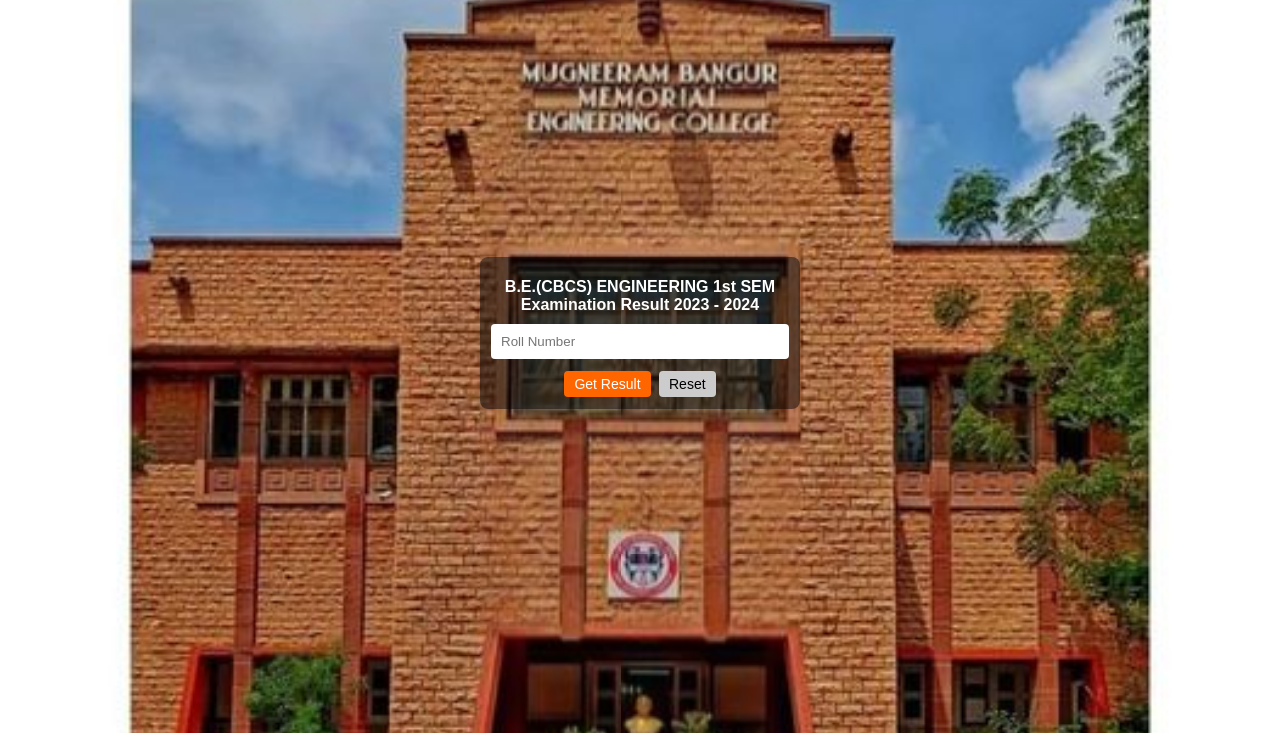
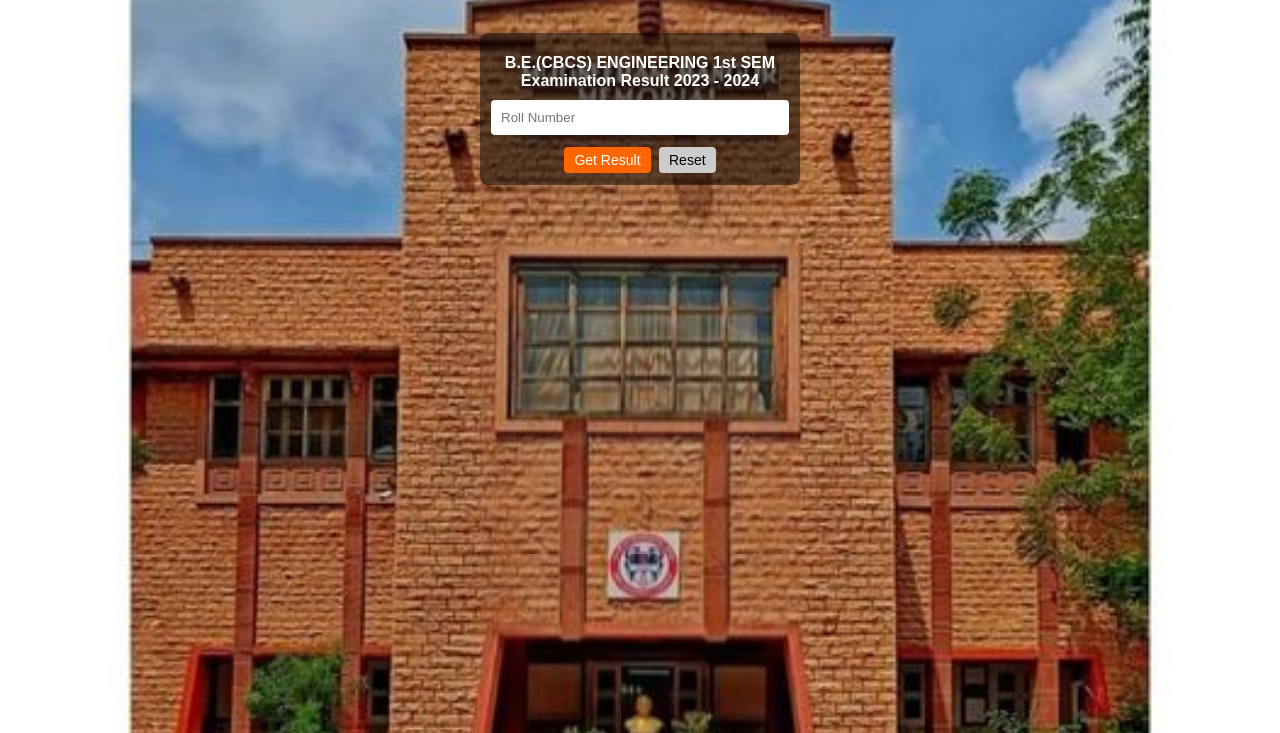
Before and after one commit to SANJAY-SUTHAR/exam-result, a plain HTML site: page index.html in a window 1280 px wide. Shown: the part 67-800 px from the top of the page. Drawn offline with Linux system fonts and the light colour scheme.

Commit message:
Update index.html

```diff
--- a/index.html
+++ b/index.html
@@ -11,7 +11,7 @@
             height: 100%;
             display: flex;
             justify-content: center;
-            align-items: center;
+            align-items: flex-start; /* Align items to the start (top) */
             background: url('background.jpg') no-repeat center center fixed;
             background-size: cover;
             font-family: Arial, sans-serif;
@@ -32,6 +32,7 @@
             box-shadow: 0 0 10px rgba(0, 0, 0, 0.1);
             color: white;
             max-width: 300px; /* Set a max-width to limit the box size */
+            margin-top: 100px; /* Adjust margin-top to move the box upwards */
         }
         .container h1 {
             margin-bottom: 10px; /* Reduced margin for a more compact look */
```
